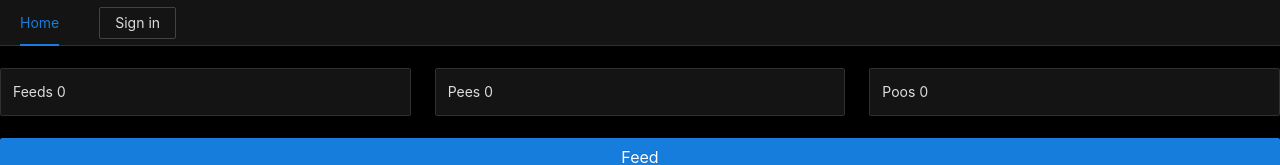
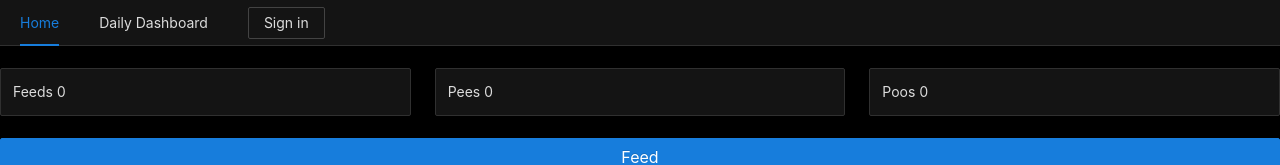
Before and after one commit to reaves-tyler/baby-tracker, a Next.js app: page / in a window 1280 px wide. Shown: the top 165 px of the page. Built offline with nearby package versions, Linux system fonts and the light colour scheme; no server answers; the database is empty.

Commit message:
add daily dashboard link

```diff
--- a/src/components/SiteMenu.tsx
+++ b/src/components/SiteMenu.tsx
@@ -13,6 +13,9 @@ export const SiteMenu = () => {
                 <Menu.Item key='/'>
                     <Link href='/'>Home</Link>
                 </Menu.Item>
+                <Menu.Item key='/daily-dashboard'>
+                    <Link href='https://daily-dashboard-dusky.vercel.app/'>Daily Dashboard</Link>
+                </Menu.Item>
                 <Menu.Item key='/login'>
                     {session ? (
                         <Button onClick={() => signOut()}>Sign out</Button>
```
